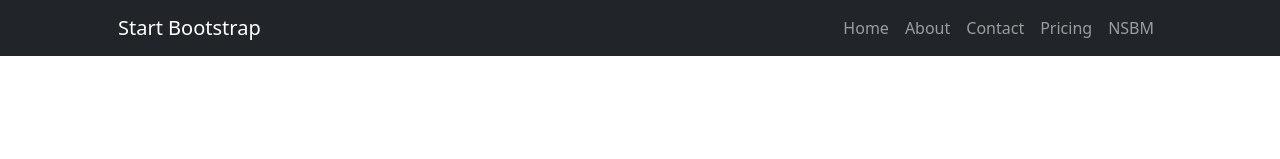
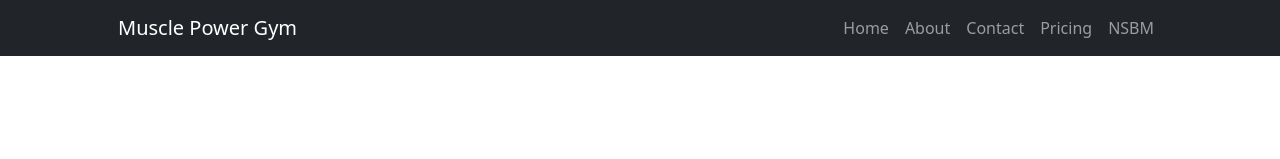
Before and after one commit to nushankodikara/gymSite_NSBM_Assignment_Y1S2, a plain HTML site: page about.html in a window 1280 px wide. Shown: the top 159 px of the page. Drawn offline with nearby package versions, Linux system fonts and the light colour scheme.

Commit message:
changed title

```diff
--- a/about.html
+++ b/about.html
@@ -25,7 +25,7 @@
             <nav class="navbar navbar-expand-lg navbar-dark bg-dark">
                 <div class="container px-5">
                     <a class="navbar-brand" href="index.html"
-                        >Start Bootstrap</a
+                        >Muscle Power Gym</a
                     >
                     <button
                         class="navbar-toggler"
```
Also changed, not shown: contact.html (+1 -1 lines), index.html (+1 -1 lines), nsbm.html (+1 -1 lines), pricing.html (+1 -1 lines).
